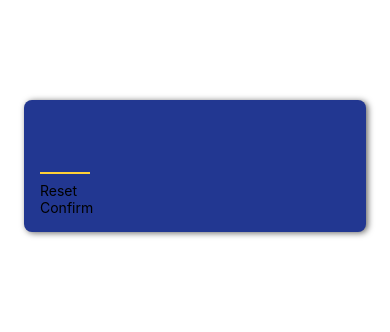
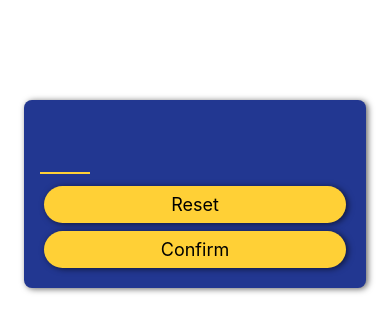
Before and after one commit to StanislavDitsan/GameApp, a React Native app: screen / in a window 390 px wide. Shown: the top 332 px of the page. Built offline with nearby package versions, Linux system fonts and the light colour scheme.

Commit message:
Applied styles to PrimaryButton

```diff
--- a/components/PrimaryButton.js
+++ b/components/PrimaryButton.js
@@ -1,13 +1,41 @@
-import { View, Text } from "react-native";
+import React, { useState } from 'react';
+import { View, Text, Pressable, StyleSheet } from "react-native";
 
 function PrimaryButton({ children }) {
+    const [isPressed, setIsPressed] = useState(false);
+
     return (
-
-        <View View >
-            <Text>{children}</Text>
-        </View >
+        <Pressable
+            onPressIn={() => setIsPressed(true)}
+            onPressOut={() => setIsPressed(false)}
+            style={({ pressed }) => [
+                styles.container,
+                pressed && { opacity: 0.75 }
+            ]}
+        >
+            <View>
+                <Text style={styles.buttonText}>{children}</Text>
+            </View>
+        </Pressable>
     );
 }
 
+export default PrimaryButton;
 
-export default PrimaryButton;
+const styles = StyleSheet.create({
+    container: {
+        backgroundColor: '#ffd036',
+        borderRadius: 28,
+        margin: 4,
+        padding: 8,
+        paddingHorizontal: 16,
+        shadowColor: 'black', //iOS
+        shadowOffset: { width: 2, height: 1 },
+        shadowRadius: 6,
+        shadowOpacity: 0.6, // iOS end
+    },
+    buttonText: {
+        textAlign: 'center',
+        fontSize: 18,
+    },
+});
```
